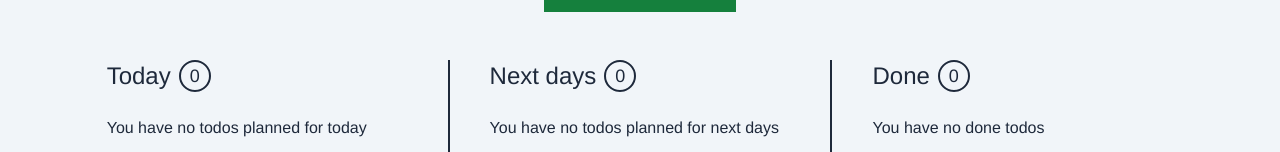
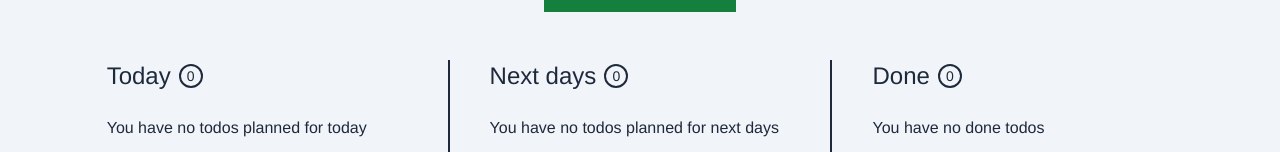
Before and after one commit to tpietka/todo-vue, a Vue app: page / in a window 1280 px wide. Shown: the part 164-316 px from the top of the page. Built offline with nearby package versions, Linux system fonts and the light colour scheme.

Commit message:
Change todos counter size

```diff
--- a/src/components/TodosCounter.vue
+++ b/src/components/TodosCounter.vue
@@ -5,9 +5,9 @@ defineProps<{
 </script>
 
 <template>
-  <div class="rounded-full border-2 dark:border-slate-100 border-slate-800 w-8 h-8">
+  <div class="rounded-full border-2 dark:border-slate-100 border-slate-800 w-6 h-6">
     <div
-      class="counter flex justify-center items-center self-center h-full text-lg font-medium"
+      class="counter flex justify-center items-center self-center h-full text-sm font-medium"
     >
       {{ counter }}
     </div>
```
